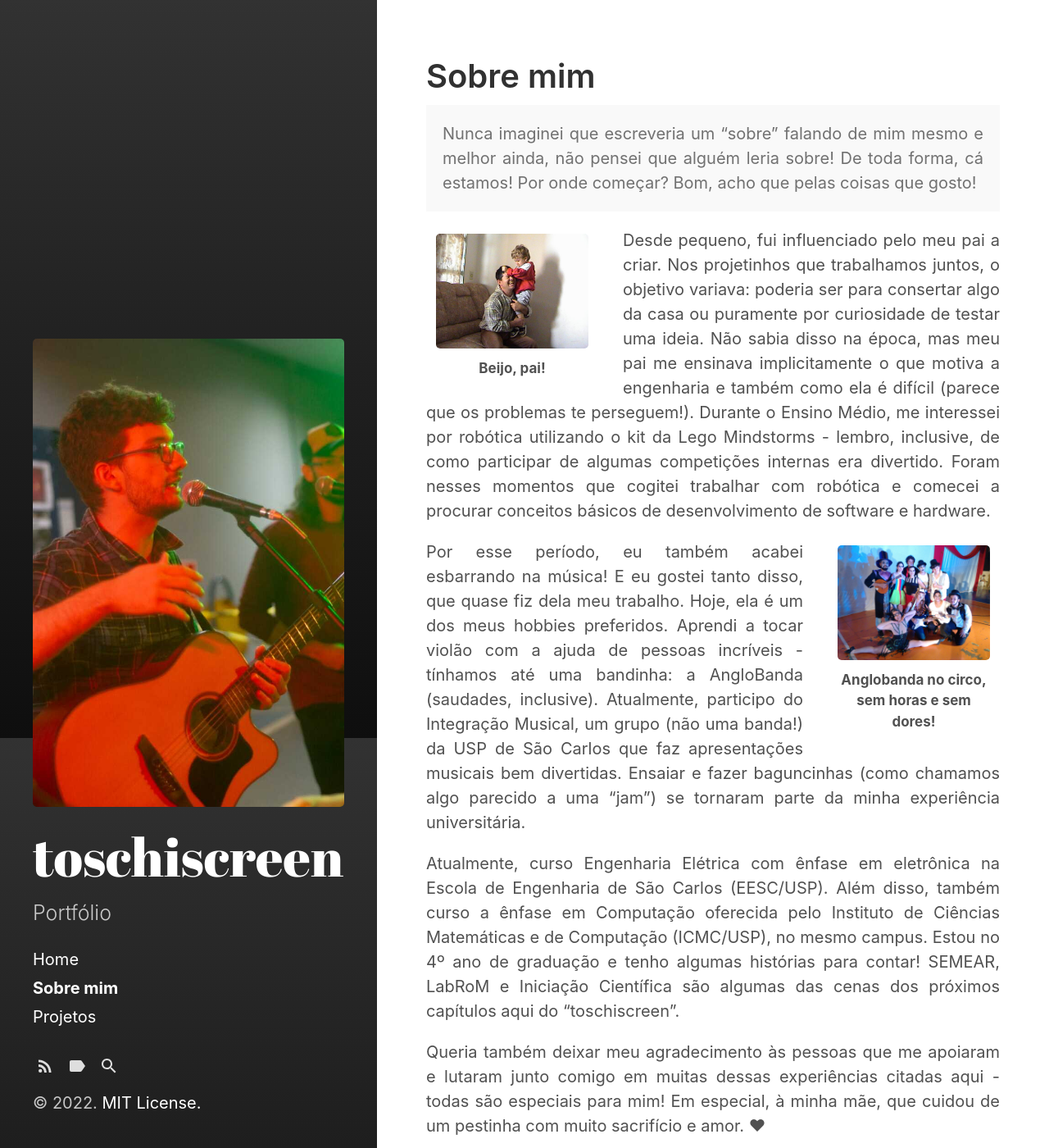
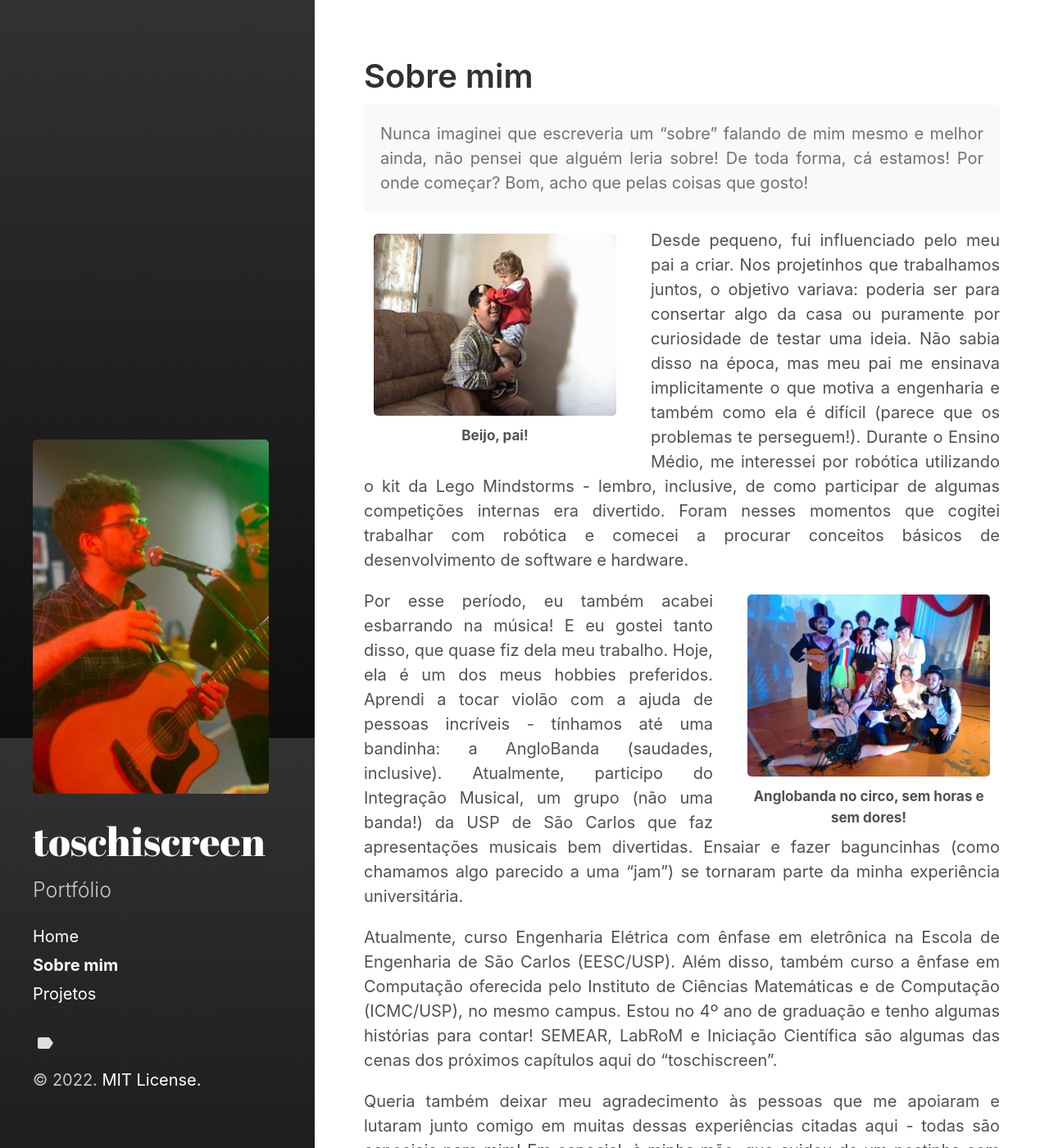
Before and after one commit to toschilt/toschilt.github.io, a Jekyll site: the page built from docs/about.md, in a window 1280 px wide and 1400 px high. Shown: the whole window at 82% size. Built offline with Jekyll 4.4.1, drawn with Linux system fonts in a browser that asks for light colours.

Commit message:
Fixing side bar title and image size and position

```diff
--- a/docs/_includes/sidebar-icon-links.html
+++ b/docs/_includes/sidebar-icon-links.html
@@ -12,11 +12,13 @@
     </a>
   {% endif %}
 
+  {% comment %}
   <a id="subscribe-link"
      class="icon" title="Subscribe" aria-label="Subscribe"
      href="{{ site.feed.path | default: 'feed.xml' | relative_url }}">
     {% include svg/feed.svg %}
   </a>
+  {% endcomment %}
 
   {% comment %}
     Check if we have tag or search pages page active before linking to it.
@@ -40,6 +42,7 @@
     </a>
   {% endif %}
 
+  {% comment %}
   {% if search_page %}
     <a id="search-link"
        class="icon{% if page.url == '/search' %} active{% endif %}"
@@ -48,6 +51,7 @@
       {% include svg/search.svg %}
     </a>
   {% endif %}
+  {% endcomment %}
 
   {% include custom-icon-links.html %}
 </nav>
--- a/docs/_includes/sidebar.html
+++ b/docs/_includes/sidebar.html
@@ -1,14 +1,15 @@
 <div id="sidebar">
   <header>
-    <img src="/assets/images/toschi.jpeg" alt="">
-    <{% if page.layout == "index" %}h1{% else %}div{% endif %} class="site-title">
+    <div class="site-title">
+      <img src="/assets/images/toschi.jpeg" alt="" id="responsive-sidebar-image">
+
       <a href="{{ "/" | relative_url }}">
         {% unless page.url == "/" %}
           <span class="back-arrow icon">{% include svg/back-arrow.svg %}</span>
         {% endunless %}
         {{ site.title }}
       </a>
-    </{% if page.layout == "index" %}h1{% else %}div{% endif %}>
+    </div>
     <p class="lead">{{ site.description }}</p>
   </header>
   {% include sidebar-nav-links.html %}
--- a/docs/_layouts/page.html
+++ b/docs/_layouts/page.html
@@ -2,10 +2,10 @@
 layout: default
 ---
 <header>
-  {% include back-link.html %}
+  {%comment%}{% include back-link.html %}{%endcomment%}
   <h1 class="page-title">{{ page.title }}</h1>
 </header>
 <div class="content">
   {{ content }}
 </div>
-{% include back-link.html %}
+{%comment%}{% include back-link.html %}{%endcomment%}
--- a/docs/_sass/hydeout/_layout.scss
+++ b/docs/_sass/hydeout/_layout.scss
@@ -38,13 +38,19 @@ body {
 
   .site-title {
     font-family: 'Abril Fatface', serif;
-    font-size: $large-font-size;
+    font-size: $large-font-size*2;
     font-weight: normal;
     margin-bottom: $heading-spacing;
     margin-top: 0;
   }
 
   .site-title .back-arrow { margin-right: 0.5rem; }
+}
+
+#responsive-sidebar-image {
+  margin: 0 auto 2vh auto;
+  height: 50vh;
+  width: auto;
 }
 
 .content {
@@ -111,7 +117,7 @@ body {
 
   // Bigger title
   .site-title {
-    font-size: 3.25rem;
+    font-size: 5vh;
   }
 
   // Show secondary nav content + lead
@@ -150,6 +156,14 @@ body {
 
   /* Undo mobile CSS */
 
+  #responsive-sidebar-image,
+  #sidebar {
+    margin: 0 0 2vh 0;
+    width: 22.5vw;
+    height: auto;
+    display: block;
+  }
+
   #sidebar,
   .home #sidebar {
     text-align: left;
@@ -157,6 +171,10 @@ body {
 
     > *:last-child {
       margin-bottom: 0;
+    }
+
+    .site-title {
+      font-size: 3.8vw;
     }
   }
 
@@ -182,7 +200,7 @@ body {
     }
 
     .site-title {
-      font-size: 3.25rem;
+      font-size: 3.8vw;
       .back-arrow { display: none; }
     }
 
--- a/docs/about.md
+++ b/docs/about.md
@@ -11,7 +11,7 @@ sidebar_link: true
 |![](/assets/images/about/pai.jpeg){: style="margin: 0 0 0rem;"}|
 |:--:|
 |<b> Beijo, pai! </b>|
-{: style="float: left; margin-top: 0px; margin-bottom: 8px; margin-right: 30px; width: 30%;"}
+{: style="float: left; margin-top: 0px; margin-bottom: 0px; margin-right: 30px; width: 25vw;"}
 
 Desde pequeno, fui influenciado pelo meu pai a criar. Nos projetinhos que trabalhamos juntos, o objetivo variava: poderia ser para consertar algo da casa ou puramente por curiosidade de testar uma ideia. Não sabia disso na época, mas meu pai me ensinava implicitamente o que motiva a engenharia e também como ela é difícil (parece que os problemas te perseguem!). Durante o Ensino Médio, me interessei por robótica utilizando o kit da Lego Mindstorms - lembro, inclusive, de como participar de algumas competições internas era divertido. Foram nesses momentos que cogitei trabalhar com robótica e comecei a procurar conceitos básicos de desenvolvimento de software e hardware.
 
@@ -19,7 +19,8 @@ Desde pequeno, fui influenciado pelo meu pai a criar. Nos projetinhos que trabal
 |![](/assets/images/about/anglobanda.jpg){: style="margin: 0 0 0rem;"}|
 |:--:|
 |<b> Anglobanda no circo, sem horas e sem dores! </b>|
-{: style="float: right; margin-top: 0px; margin-bottom: 8px; margin-left: 30px; width: 30%;"}
+{: style="float: right; margin-top: 0px; margin-bottom: 0px; margin-left: 30px; width: 25vw;"}
+
 Por esse período, eu também acabei esbarrando na música! E eu gostei tanto disso, que quase fiz dela meu trabalho. Hoje, ela é um dos meus hobbies preferidos. Aprendi a tocar violão com a ajuda de pessoas incríveis - tínhamos até uma bandinha: a AngloBanda (saudades, inclusive). Atualmente, participo do Integração Musical, um grupo (não uma banda!) da USP de São Carlos que faz apresentações musicais bem divertidas. Ensaiar e fazer baguncinhas (como chamamos algo parecido a uma “jam”) se tornaram parte da minha experiência universitária.
 
 Atualmente, curso Engenharia Elétrica com ênfase em eletrônica na Escola de Engenharia de São Carlos (EESC/USP). Além disso, também curso a ênfase em Computação oferecida pelo Instituto de Ciências Matemáticas e de Computação (ICMC/USP), no mesmo campus. Estou no 4º ano de graduação e tenho algumas histórias para contar! SEMEAR, LabRoM e Iniciação Científica são algumas das cenas dos próximos capítulos aqui do “toschiscreen”.
--- a/docs/assets/css/main.scss
+++ b/docs/assets/css/main.scss
@@ -3,5 +3,5 @@
 # only main files contain this front matter, not partials.
 ---
 
-$sidebar-width: 23rem;
+$sidebar-width: 30vw;
 @import "hydeout";
```
